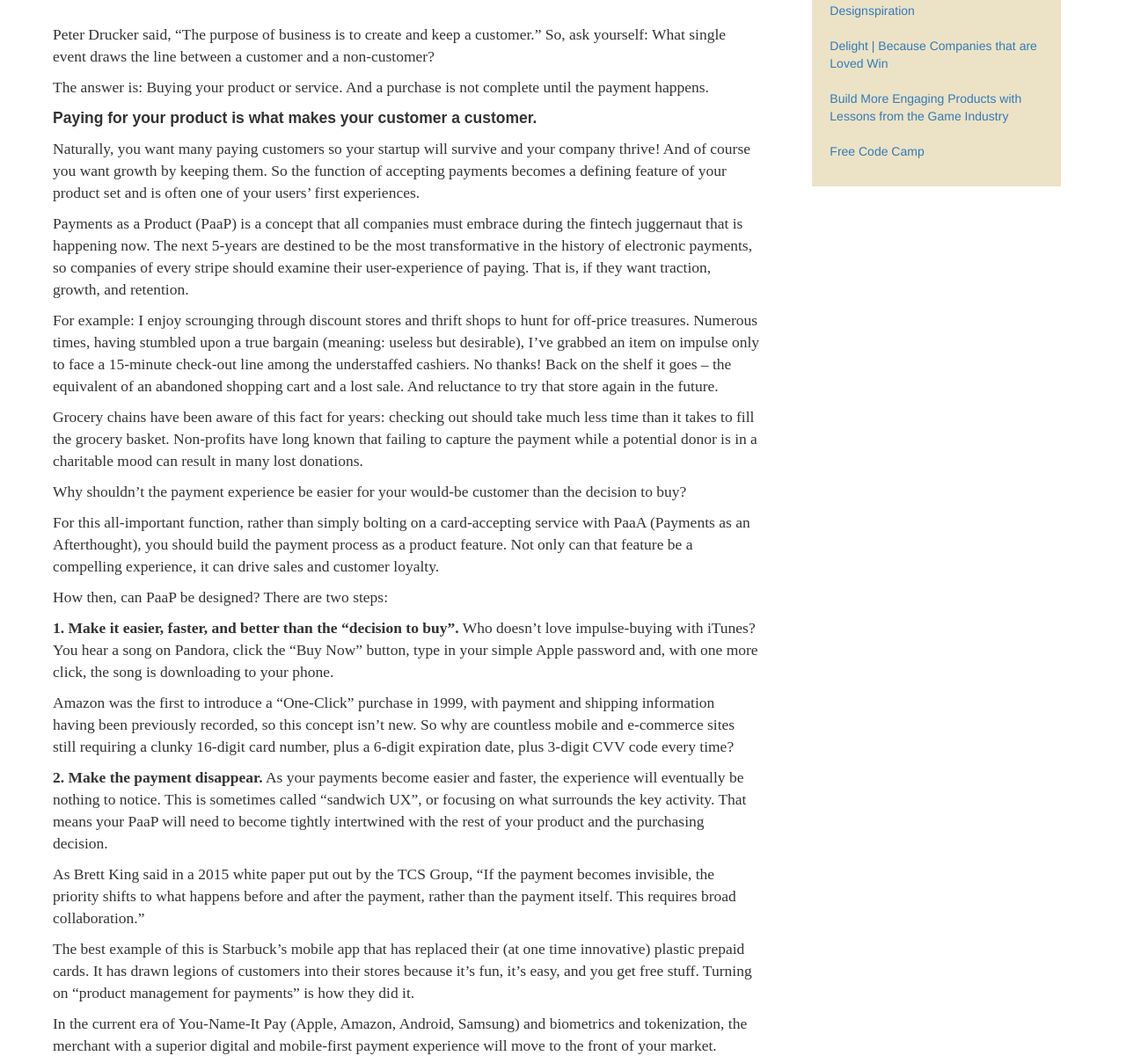
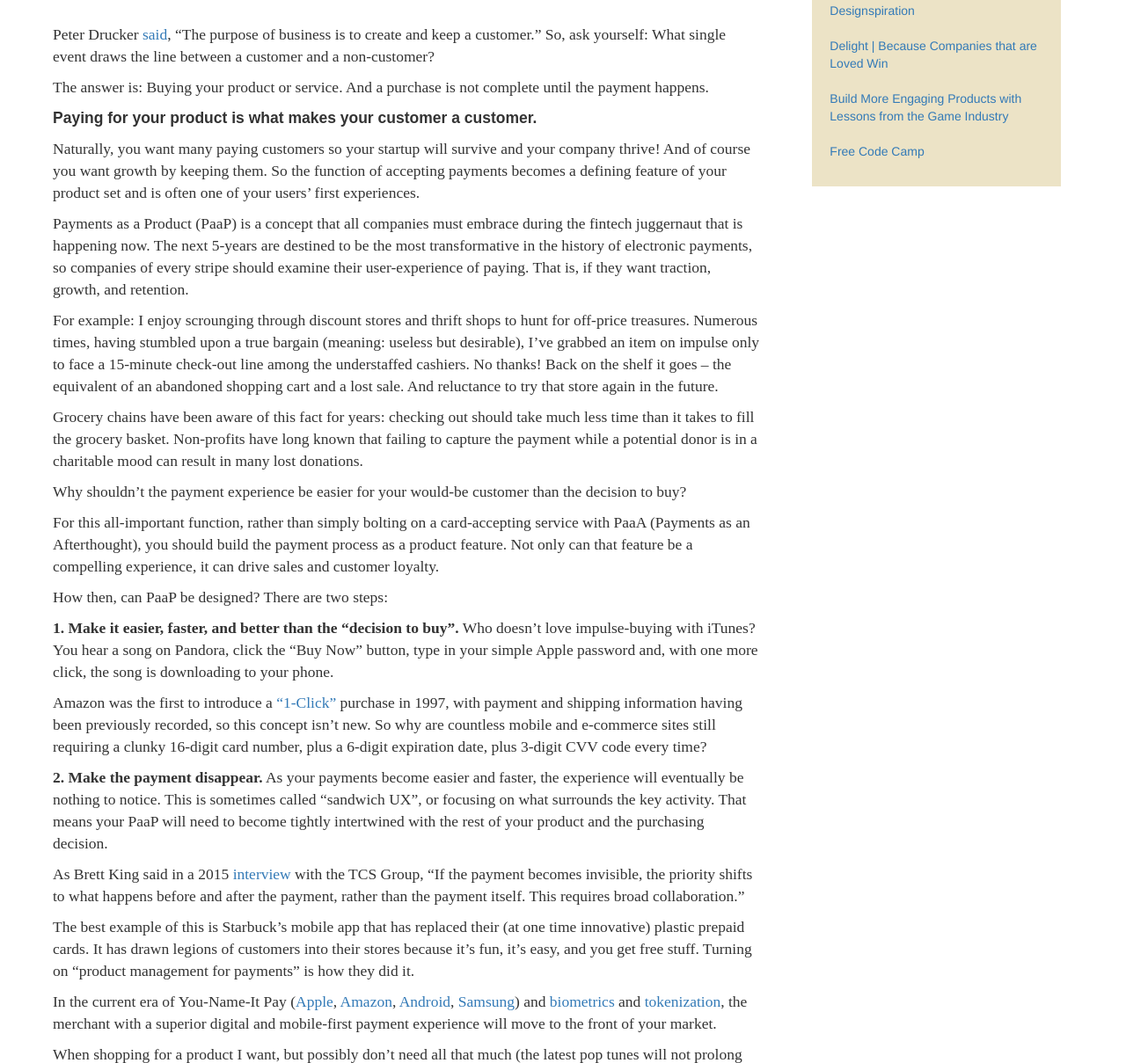
Before and after one commit to chuckiebluestar/chuckphipps.me, a plain HTML site: page blog.html in a window 1280 px wide. Shown: the part 396-1605 px from the top of the page at 88% size. Drawn offline with nearby package versions, Linux system fonts and the light colour scheme; files whose address does not match are found by name.

Commit message:
Added links to blog page + some <a> style

```diff
--- a/blog.html
+++ b/blog.html
@@ -92,7 +92,7 @@
               <span>By Chuck Phipps &nbsp; &#9679; &nbsp; March 23, 2017</span>
               <h6>First published on LinkedIn</h6><br>
 
-                <p>Peter Drucker said, “The purpose of business is to create and keep a customer.” So, ask yourself: What single event draws the line between a customer and a non-customer? </p>
+                <p>Peter Drucker <a href="https://www.amazon.com/gp/product/0060878975/ref=as_li_ss_tl?ie=UTF8&camp=1789&creative=390957&creativeASIN=0060878975&linkCode=as2&tag=whitneyhess-20" target="_blank">said</a>, “The purpose of business is to create and keep a customer.” So, ask yourself: What single event draws the line between a customer and a non-customer? </p>
 
                 <p> The answer is: Buying your product or service. And a purchase is not complete until the payment happens.</p>
 
@@ -113,15 +113,15 @@
 
                 <p><strong>1. Make it easier, faster, and better than the “decision to buy”.</strong> Who doesn’t love impulse-buying with iTunes? You hear a song on Pandora, click the “Buy Now” button, type in your simple Apple password and, with one more click, the song is downloading to your phone.</p>
 
-                <p>Amazon was the first to introduce a “One-Click” purchase in 1999, with payment and shipping information having been previously recorded, so this concept isn’t new. So why are countless mobile and e-commerce sites still requiring a clunky 16-digit card number, plus a 6-digit expiration date, plus 3-digit CVV code every time?</p>
+                <p>Amazon was the first to introduce a <a href="https://www.amazon.com/p/feature/7smbfan9c84m7rd" target="_blank">“1-Click”</a> purchase in 1997, with payment and shipping information having been previously recorded, so this concept isn’t new. So why are countless mobile and e-commerce sites still requiring a clunky 16-digit card number, plus a 6-digit expiration date, plus 3-digit CVV code every time?</p>
 
                 <p><strong>2. Make the payment disappear.</strong>  As your payments become easier and faster, the experience will eventually be nothing to notice. This is sometimes called “sandwich UX”, or focusing on what surrounds the key activity. That means your PaaP will need to become tightly intertwined with the rest of your product and the purchasing decision.</p>
 
-                <p>As Brett King said in a 2015 white paper put out by the TCS Group, “If the payment becomes invisible, the priority shifts to what happens before and after the payment, rather than the payment itself. This requires broad collaboration.”</p>
+                <p>As Brett King said in a 2015 <a href="http://sites.tcs.com/tcsbancs/insights/future-of-payments/" target="_blank">interview</a> with the TCS Group, “If the payment becomes invisible, the priority shifts to what happens before and after the payment, rather than the payment itself. This requires broad collaboration.”</p>
 
                 <p>The best example of this is Starbuck’s mobile app that has replaced their (at one time innovative) plastic prepaid cards. It has drawn legions of customers into their stores because it’s fun, it’s easy, and you get free stuff. Turning on “product management for payments” is how they did it.</p>
 
-                <p>In the current era of You-Name-It Pay (Apple, Amazon, Android, Samsung) and biometrics and tokenization, the merchant with a superior digital and mobile-first payment experience will move to the front of your market.</p>
+                <p>In the current era of You-Name-It Pay (<a href="http://www.apple.com/apple-pay/" target="_blank">Apple</a>, <a href="https://pay.amazon.com/us/" target="_blank">Amazon</a>, <a href="https://www.android.com/pay/" target="_blank">Android</a>, <a href="http://www.samsung.com/us/samsung-pay/" target="_blank">Samsung</a>) and <a href="https://usa.visa.com/visa-everywhere/innovation/biometrics-next-frontier-payments.html/" target="_blank">biometrics</a> and <a href="https://squareup.com/townsquare/what-does-tokenization-actually-mean" targer="_blank">tokenization</a>, the merchant with a superior digital and mobile-first payment experience will move to the front of your market.</p>
 
                 <p>When shopping for a product I want, but possibly don’t need all that much (the latest pop tunes will not prolong my existence), paying for it should be a breeze that delightfully guides me from “wanting” to “having.”</p>
             </article>
--- a/port_style.css
+++ b/port_style.css
@@ -208,6 +208,7 @@ content  {
     display: row;
     /*overflow: hidden;*/
     padding: 30px;
+    margin-bottom: 60px;
 }
 
 main {
@@ -252,3 +253,11 @@ article p  {
   font-family: serif;
   line-height: 25px;
 }
+
+article p a {
+  text-decoration-color: blue !important;
+}
+
+article p a:hover {
+  color: red !important;
+}
```
